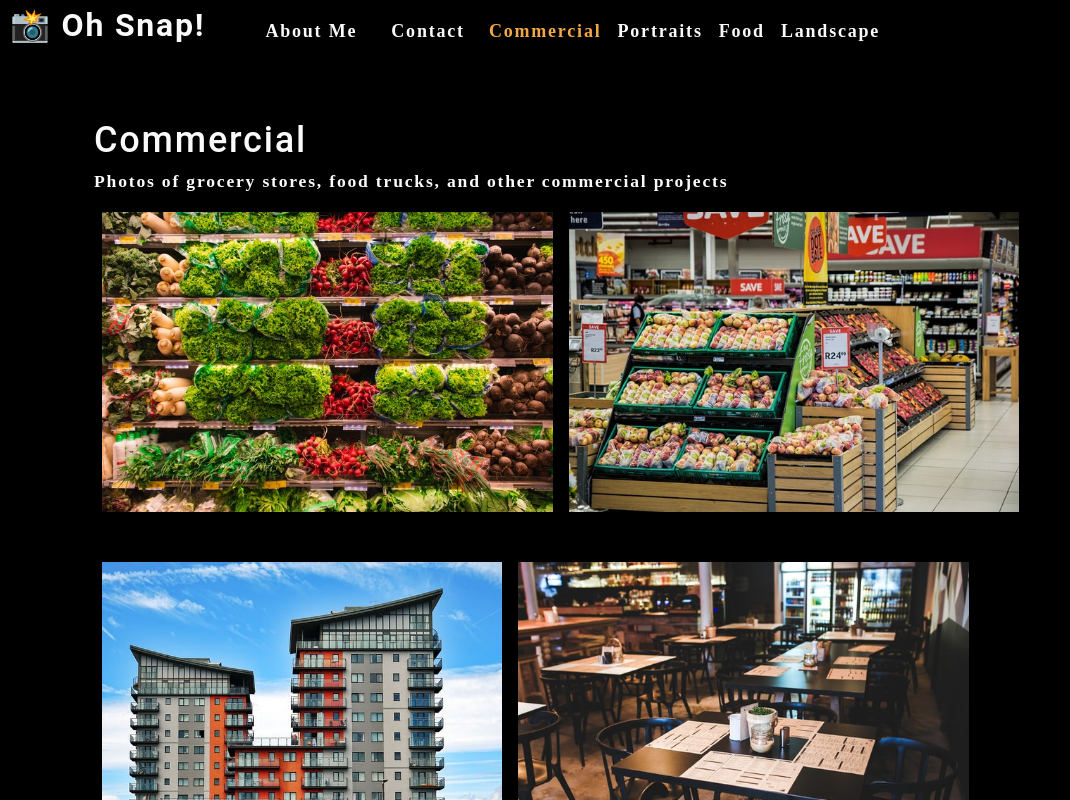
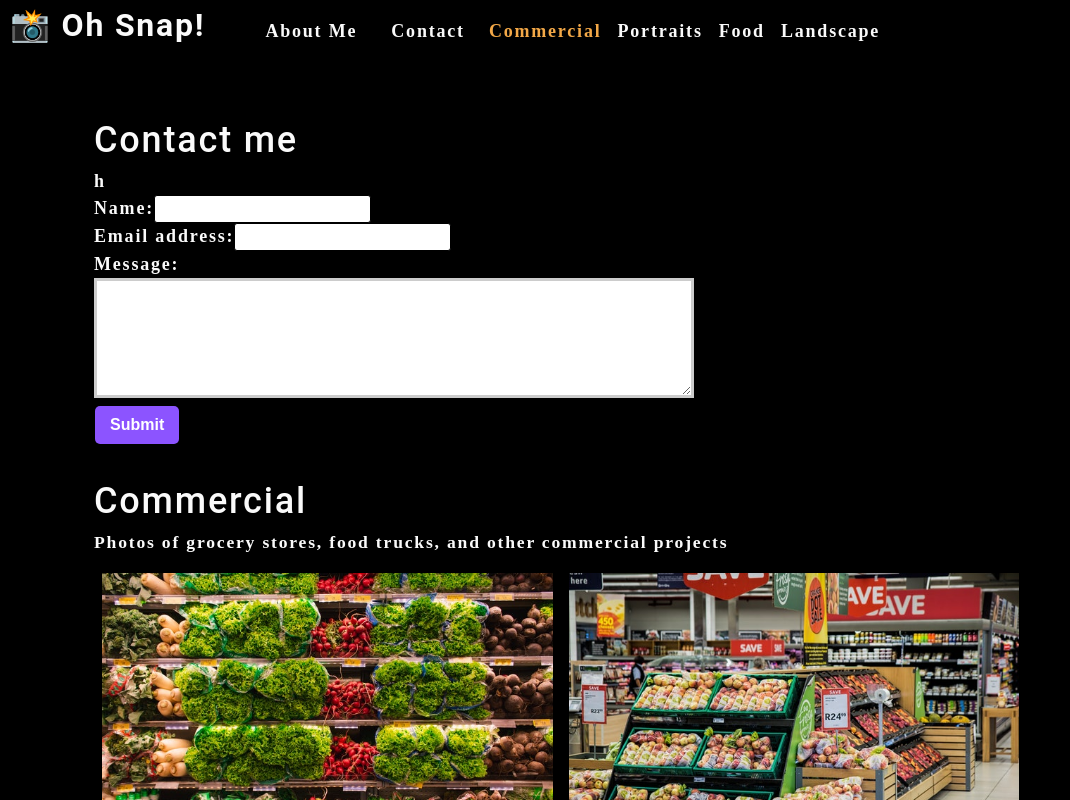
Before and after one commit to Ronan-Codes/photo-port-2, a React (Create React App) app: page / in a window 1280 px wide. Shown: the top 800 px of the page, without its empty margins (0-1070 px from the left). Built offline with nearby package versions, Linux system fonts and the light colour scheme.

Commit message:
handleChange and handleSubmit for ContactForm

```diff
--- a/src/App.js
+++ b/src/App.js
@@ -4,6 +4,7 @@
 import Nav from './components/Nav';
 import About from './components/About';
 import Gallery from './components/Gallery';
+import ContactForm from './components/Contact';
 
 
 function App() {
@@ -37,9 +38,8 @@
       ></Nav>
       <main>
         <div>
-          <Gallery
-          currentCategory={currentCategory}
-          ></Gallery>
+          <ContactForm></ContactForm>
+          <Gallery currentCategory={currentCategory}></Gallery>
           <About></About>
         </div>
       </main>
--- a/src/components/Contact/index.js
+++ b/src/components/Contact/index.js
@@ -1,24 +1,41 @@
-import React from "react";
+import React, { useState } from "react";
 
 function ContactForm() {
 
+    const [formState, setFormState] = useState({ name: '', email: '', message: '' });
+    const { name, email, message } = formState;
+
+    function handleChange(e) {
+        // setFormState({...formState, name: e.target.value})
+        setFormState({...formState, [e.target.name]: e.target.value})
+        // [e.target.name]
+    }
+
+    function handleSubmit(e) {
+        e.preventDefault();
+        console.log(formState)
+    }
+
+    // Can't be inside handleChange
+    // console.log(formState);
+
     return (
         <section>
-            <h1>Contact me</h1>
-            <form id="contact-form">
+            <h1>Contact me</h1>h
+            <form id="contact-form" onSubmit={handleSubmit}>
                 <div>
                     <label htmlFor="name">Name:</label>
-                    <input type="text" name="name"/>
+                    <input type="text" name="name" defaultValue={name} onChange={handleChange}/>
                 </div>
 
                 <div>
                     <label htmlFor="email">Email address:</label>
-                    <input type="email" name="email" />
+                    <input type="email" name="email" defaultValue={email} onChange={handleChange}/>
                 </div>
 
                 <div>
                     <label htmlFor="message">Message:</label>
-                    <textarea name="message" rows="5" />
+                    <textarea name="message" rows="5" defaultValue={message} onChange={handleChange}/>
                 </div>
 
                 <button type="submit">Submit</button>
```
